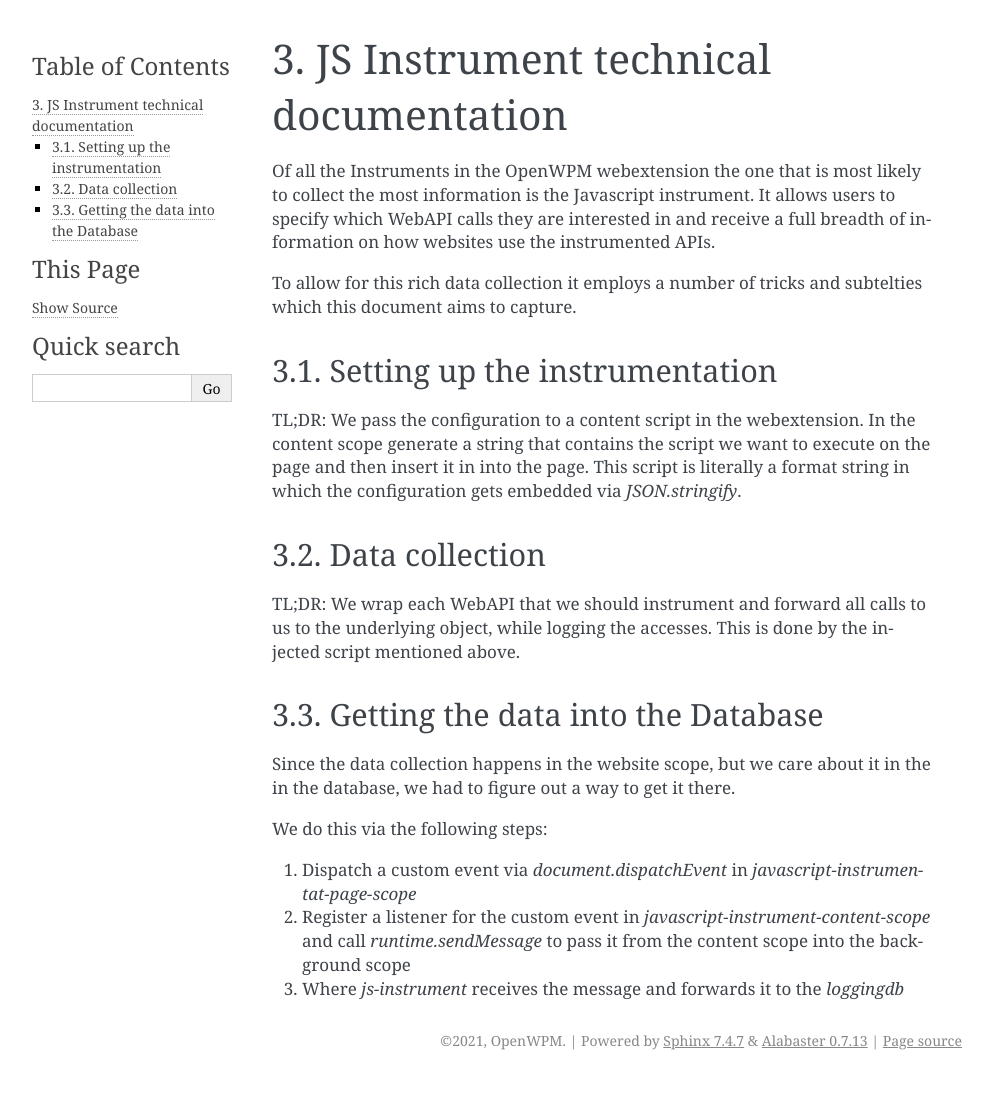
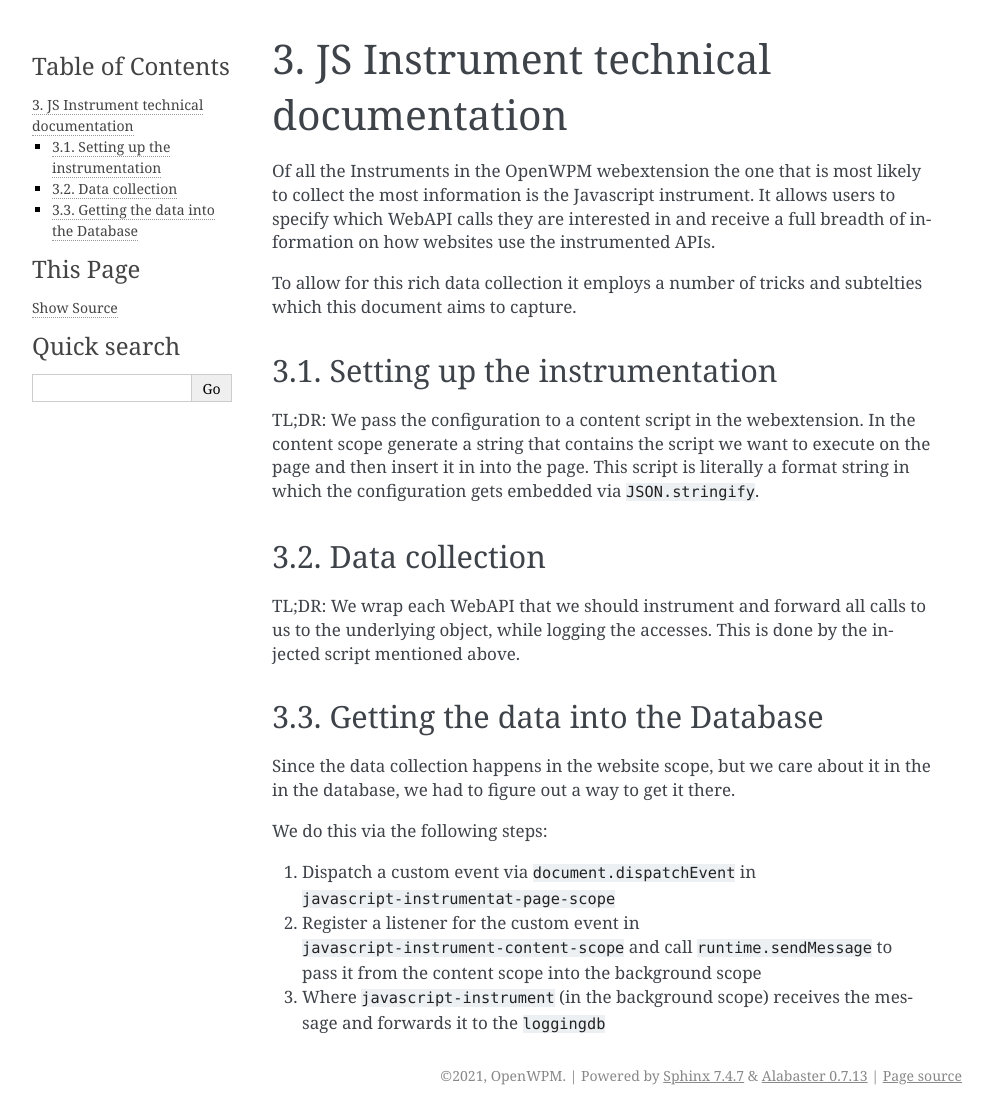
Before and after one commit to openwpm/OpenWPM, a Sphinx documentation site: the page built from docs/developers/JS-Instrument.rst, in a window 1280 px wide. Shown: the whole page, without its empty margins (148-1141 px from the left). Built offline with Sphinx 7.4.7, drawn with Linux system fonts in a browser that asks for light colours; before the commit the page ends 1080 px from its top, so only the background shows below that.

Commit message:
Changed ` to ``

```diff
--- a/docs/developers/JS-Instrument.rst
+++ b/docs/developers/JS-Instrument.rst
@@ -16,7 +16,7 @@ TL;DR: We pass the configuration to a content script in the webextension. In the
 scope generate a string that contains the script we want to execute on the page
 and then insert it in into the page.
 This script is literally a format string in which the configuration gets embedded via
-`JSON.stringify`.
+``JSON.stringify``.
 
 Data collection
 ---------------
@@ -33,7 +33,7 @@ in the in the database, we had to figure out a way to get it there.
 
 We do this via the following steps:
 
-1. Dispatch a custom event via `document.dispatchEvent` in `javascript-instrumentat-page-scope`
-2. Register a listener for the custom event in `javascript-instrument-content-scope` and
-   call `runtime.sendMessage` to pass it from the content scope into the background scope
-3. Where `js-instrument` receives the message and forwards it to the `loggingdb`
+1. Dispatch a custom event via ``document.dispatchEvent`` in ``javascript-instrumentat-page-scope``
+2. Register a listener for the custom event in ``javascript-instrument-content-scope`` and
+   call ``runtime.sendMessage`` to pass it from the content scope into the background scope
+3. Where ``javascript-instrument`` (in the background scope) receives the message and forwards it to the ``loggingdb``
```
